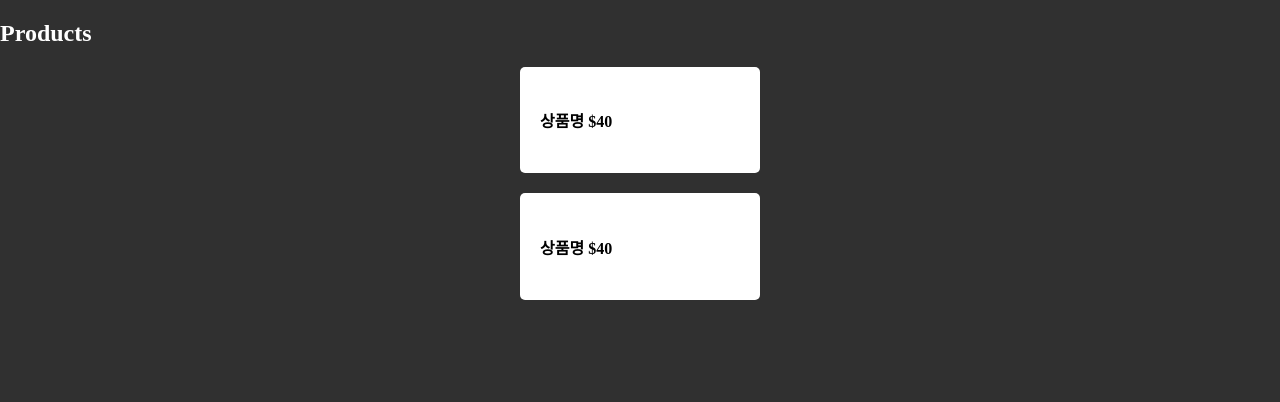
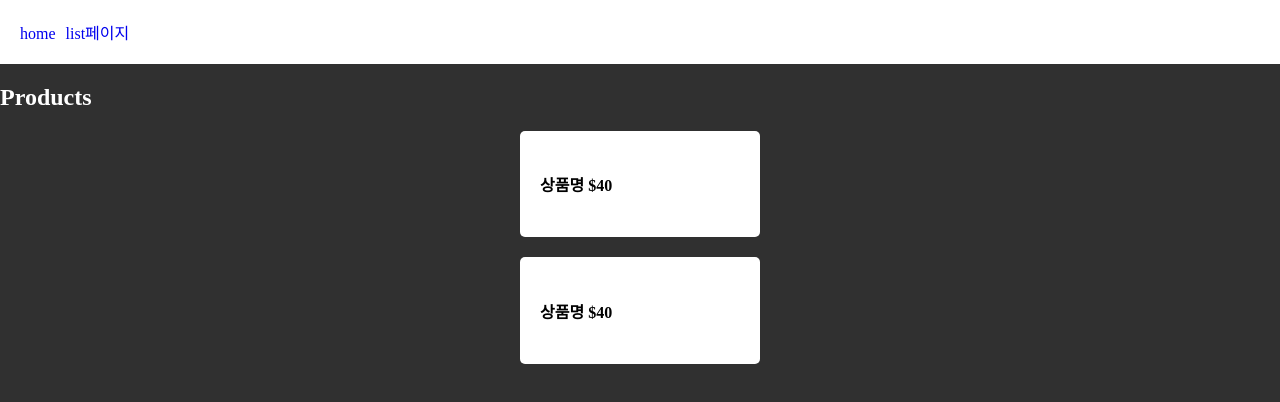
Before and after one commit to z-gahu/coddingapple_nextjs_fresh, a Next.js app: page /list in a window 1280 px wide. Shown: the top 402 px of the page. Built offline with nearby package versions, Linux system fonts and the light colour scheme.

Commit message:
페이지마다 반복적으로 보여줄때

```diff
--- a/app/layout.js
+++ b/app/layout.js
@@ -1,5 +1,6 @@
 import localFont from "next/font/local";
 import "./globals.css";
+import Link from "next/link";
 
 const geistSans = localFont({
   src: "./fonts/GeistVF.woff",
@@ -21,6 +22,10 @@ export default function RootLayout({ children }) {
   return (
     <html lang="en">
       <body className={`${geistSans.variable} ${geistMono.variable}`}>
+        <div className="navbar">
+          <Link href="/">home</Link>
+          <Link href="/list">list페이지</Link>
+        </div>
         {children}
       </body>
     </html>
--- a/app/page.js
+++ b/app/page.js
@@ -1,13 +1,7 @@
-import Link from "next/link";
-
 export default function Home() {
   let name = "park";
   return (
     <main>
-      <div className="navbar">
-        <Link href="/">home</Link>
-        <Link href="/list">list페이지</Link>
-      </div>
       <h4 className="title" style={{ color: "red", fontSize: "20px" }}>
         애플후레시
       </h4>
```
